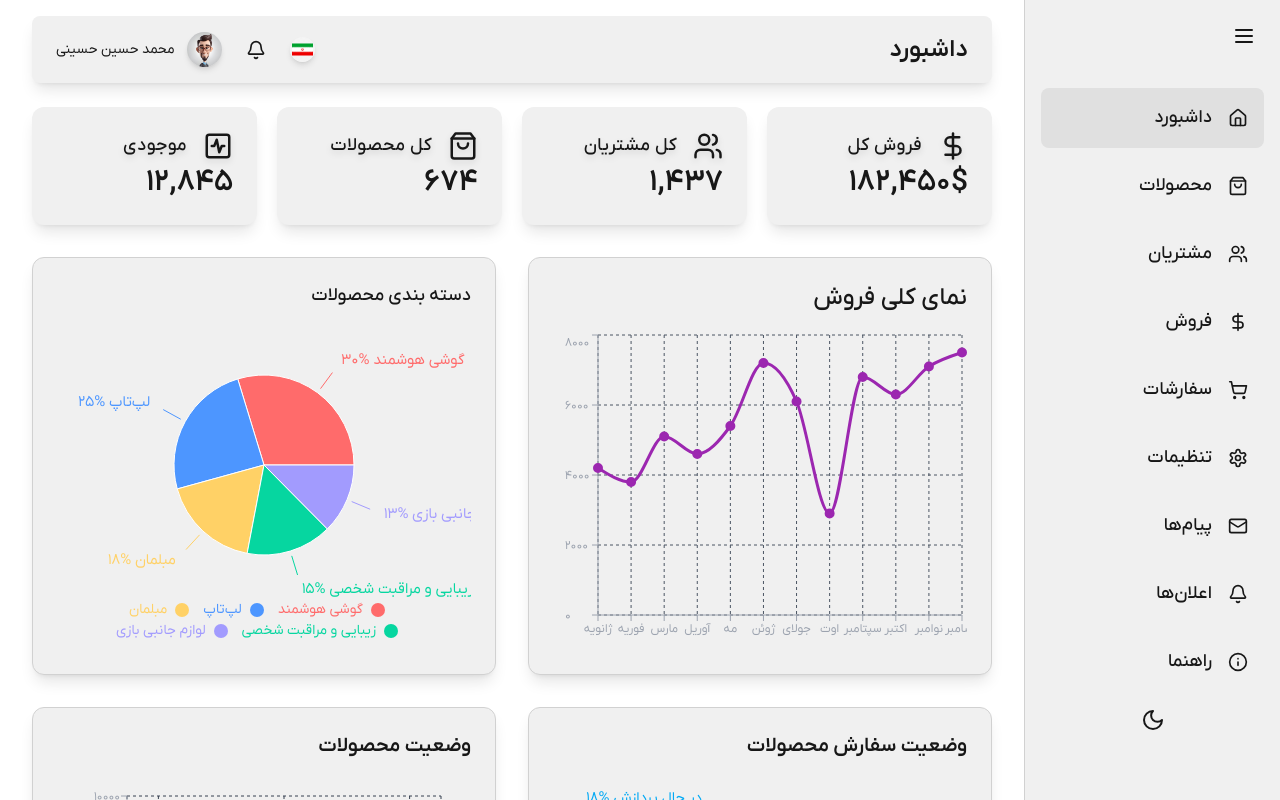
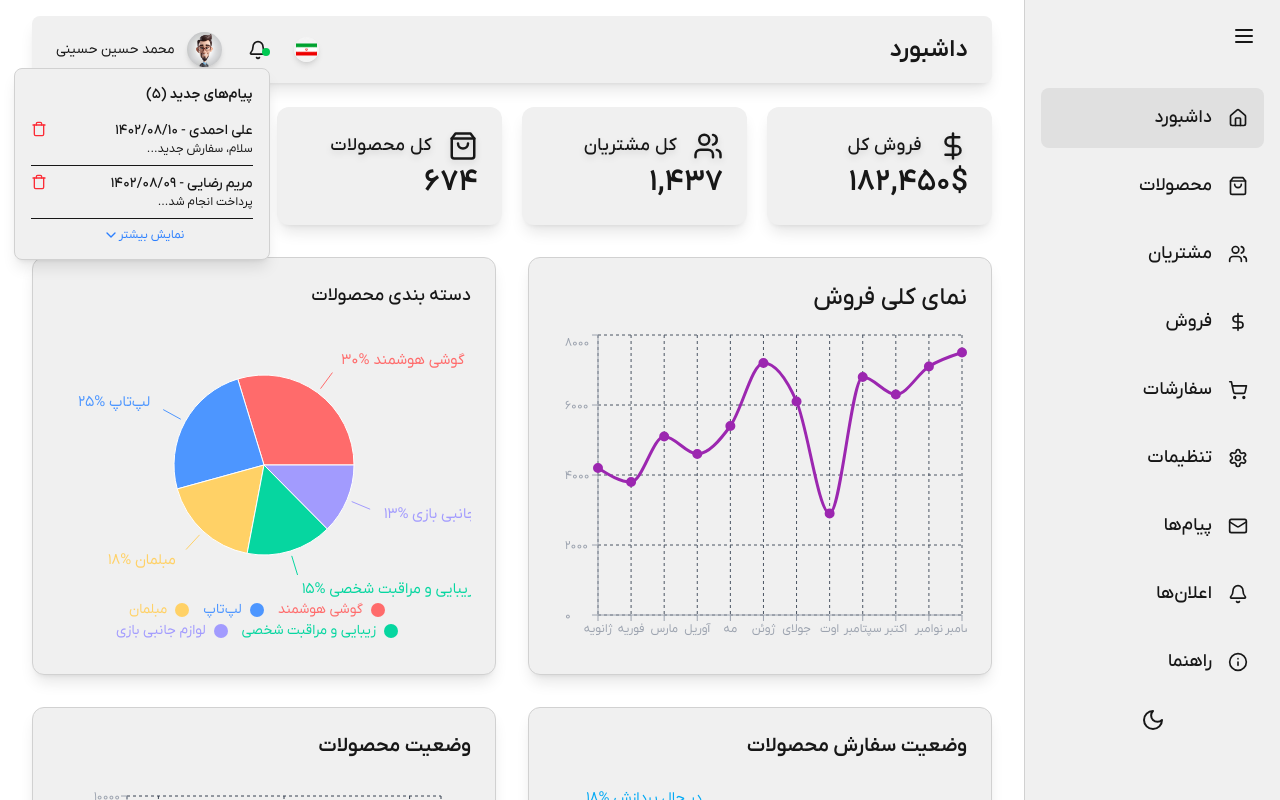
Before and after one commit to hamedhmd88/Dashboard-app, a Next.js app: page / in a window 1280 px wide. Both pictures are taken after a click on the icon 255 px from the left and 49 px from the top of the page. Built offline with nearby package versions, Linux system fonts and the light colour scheme.

Commit message:
add massenger

```diff
--- a/src/components/Header.tsx
+++ b/src/components/Header.tsx
@@ -1,10 +1,71 @@
 'use client';
 import Image from "next/image";
 import IR from "../../public/images/IR.png";
-import { Bell, Menu } from "lucide-react";
+import { Bell, Menu, Trash, ChevronDown, ChevronUp } from "lucide-react";
+import { useState, useEffect } from "react";
 import { useSidebar } from "./SidebarContext";
 import admin from "../../public/images/admin.jpg";
 function Header() {
+  const [isDropdownOpen, setIsDropdownOpen] = useState(false);
+  const [messages, setMessages] = useState([
+    { sender: "علی احمدی", preview: "سلام، سفارش جدید...", date: "۱۴۰۲/۰۸/۱۰" },
+    { sender: "مریم رضایی", preview: "پرداخت انجام شد...", date: "۱۴۰۲/۰۸/۰۹" },
+    { sender: "احمد کریمی", preview: "مشکل در سفارش...", date: "۱۴۰۲/۰۸/۰۸" },
+    { sender: "سارا محمدی", preview: "به‌روزرسانی وضعیت...", date: "۱۴۰۲/۰۸/۰۷" },
+    { sender: "رضا علیپور", preview: "سفارش تایید شد...", date: "۱۴۰۲/۰۸/۰۶" }
+  ]);
+  const [showAll, setShowAll] = useState(false);
+  const [isMobile, setIsMobile] = useState(false);
+
+  useEffect(() => {
+    const checkMobile = () => {
+      setIsMobile(window.innerWidth < 768);
+    };
+    checkMobile();
+    window.addEventListener('resize', checkMobile);
+    return () => window.removeEventListener('resize', checkMobile);
+  }, []);
+
+  const hasNewMessages = messages.length > 0;
+
+  const deleteMessage = (index : any): any => {
+    setMessages((prev) => prev.filter((_, i) => i !== index));
+  };
+
+  const dropdownContent = (
+    <div className={`p-4 overflow-y-auto ${isMobile ? 'h-full' : ''}`}>
+      <h3 className="text-sm font-semibold mb-2">پیام‌های جدید ({messages.length})</h3>
+      {messages.length === 0 ? (
+        <p className="text-sm text-[var(--text-secondary)]">هیچ پیامی وجود ندارد</p>
+      ) : (
+        <>
+          {(showAll ? messages : messages.slice(0, 2)).map((msg, index) => (
+            <div key={index} className="py-2 border-b last:border-b-0 flex justify-between items-start">
+              <div>
+                <p className="text-sm font-medium">{msg.sender} - {msg.date}</p>
+                <p className="text-xs text-[var(--text-secondary)]">{msg.preview}</p>
+              </div>
+              <Trash
+                className="w-4 h-4 text-red-500 cursor-pointer hover:text-red-700"
+                onClick={() => deleteMessage(index)}
+              />
+            </div>
+          ))}
+          <div className="mt-2 text-xs text-blue-500 cursor-pointer flex items-center justify-center" onClick={() => setShowAll(!showAll)}>
+            {showAll ? (
+              <>
+                مشاهده کمتر <ChevronUp className="w-4 h-4 ml-1" />
+              </>
+            ) : (
+              <>
+                نمایش بیشتر <ChevronDown className="w-4 h-4 ml-1" />
+              </>
+            )}
+          </div>
+        </>
+      )}
+    </div>
+  );
   return (
     <>
       <header className=" bg-[var(--component-bg)] shadow-lg border-[var(--border)] mx-4 sm:mx-6 lg:mx-8 mt-4 mb-2 rounded-lg">
@@ -24,7 +85,34 @@ function Header() {
               className=" rounded-full shadow-md cursor-pointer"
             />
             <div className=" relative">
-              <Bell className=" w-5 sm:w6 h-5 text-[var(--text-secondary)] cursor-pointer hover:text-[var(--foreground)] transition-all duration-300" />
+              <Bell
+                className=" w-5 sm:w-6 h-5 text-[var(--text-secondary)] cursor-pointer hover:text-[var(--foreground)] transition-all duration-300"
+                onClick={() => setIsDropdownOpen(!isDropdownOpen)}
+              />
+              {messages.length > 0 ? (
+                <span className="absolute top-2 right-0 w-2 h-2 bg-green-500 rounded-full"></span>
+              ) : (
+                <span className="absolute top-0 right-0 w-2 h-2 bg-red-500 rounded-full"></span>
+              )}
+              {isDropdownOpen && (
+    isMobile ? (
+      <div
+        className="fixed inset-0 z-50 bg-black/50 transition-opacity duration-300"
+        onClick={() => setIsDropdownOpen(false)}
+      >
+        <div
+          className={`fixed top-0 left-0 h-full w-4/5 bg-[var(--component-bg)] border-r border-[var(--border)] shadow-lg transition-transform duration-300 transform ${isDropdownOpen ? 'translate-x-0' : '-translate-x-full'}`}
+          onClick={(e) => e.stopPropagation()}
+        >
+          {dropdownContent}
+        </div>
+      </div>
+    ) : (
+      <div className="absolute right-0 mt-2 w-64 bg-[var(--component-bg)] border border-[var(--border)] rounded-lg shadow-lg z-50">
+        {dropdownContent}
+      </div>
+    )
+  )}
             </div>
             <div className=" flex items-center space-x-2 sm:space-x-3">
               <Image
```
